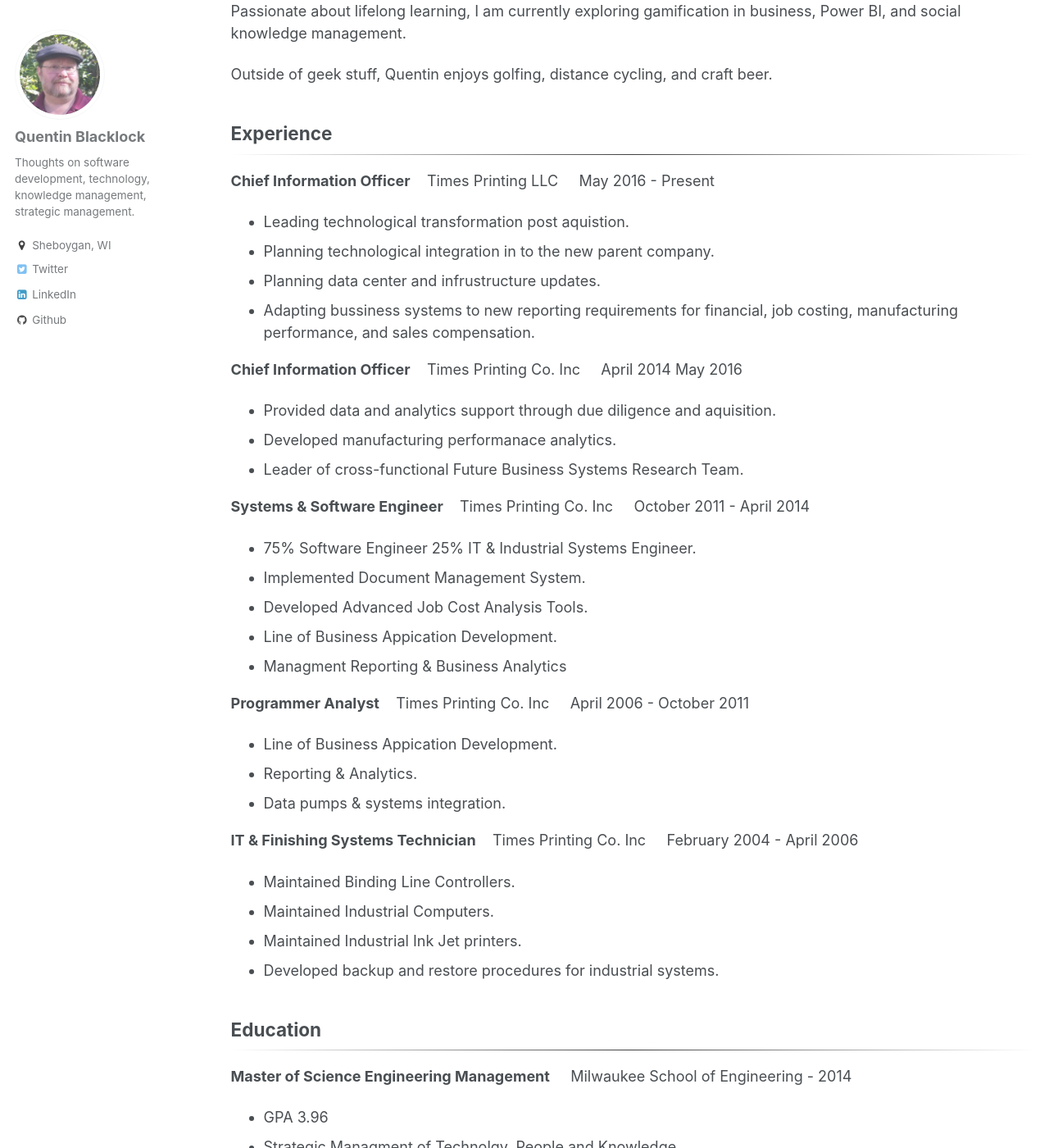
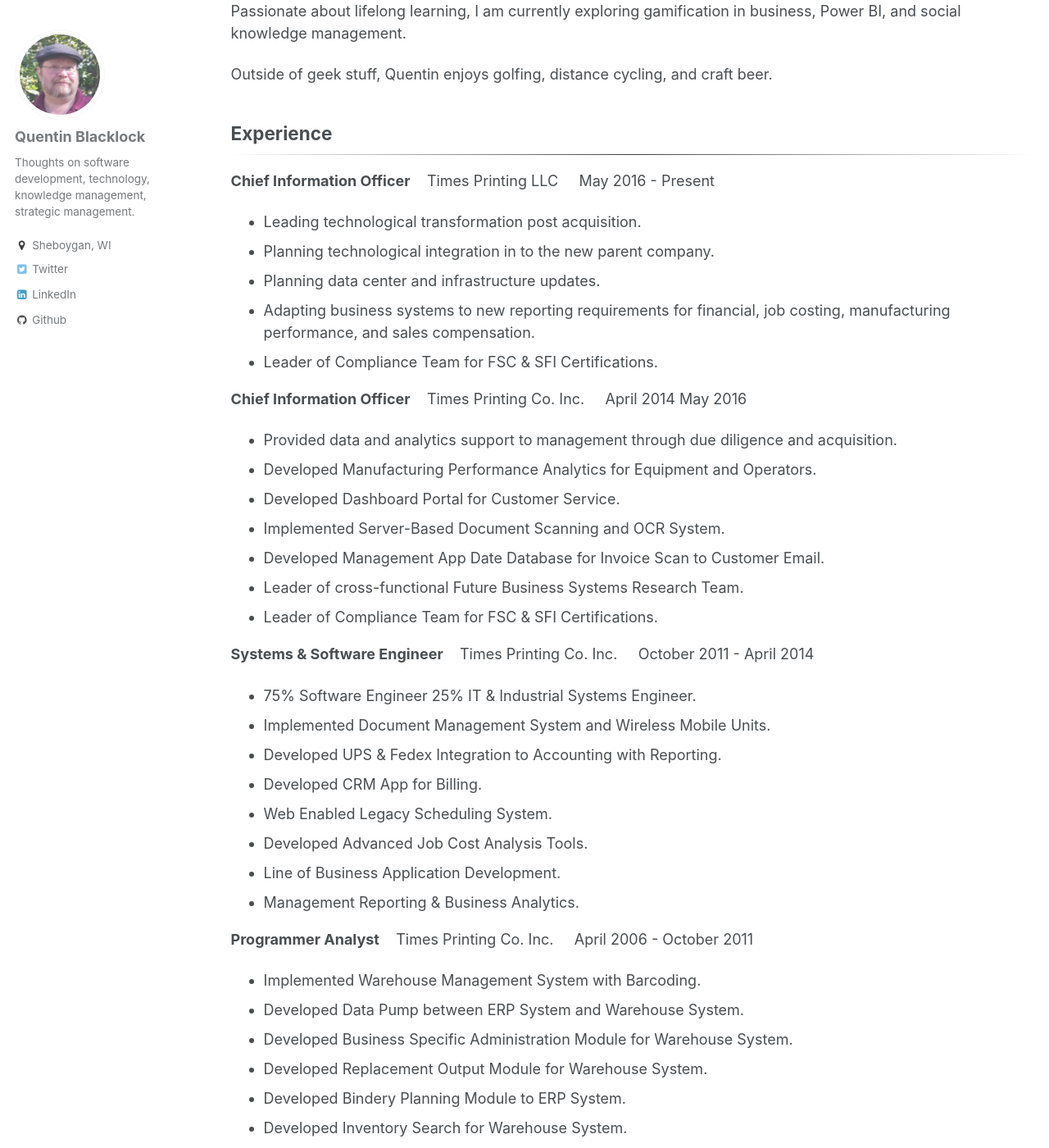
Before and after one commit to quentin-blacklock/quentin-blacklock.github.io, a Jekyll site: the page built from _pages/about.md, in a window 1280 px wide and 1400 px high, scrolled down 566 px. Shown: the whole window at 82% size. Built offline with Jekyll 4.4.1, drawn with Linux system fonts in a browser that asks for light colours; some of the changed text lies outside the part shown.

Commit message:
edit about

```diff
--- a/_pages/about.md
+++ b/_pages/about.md
@@ -28,38 +28,51 @@
 
 **Chief Information Officer** &nbsp;&nbsp;&nbsp;Times Printing LLC &nbsp;&nbsp;&nbsp; May 2016 - Present
 
-- Leading technological transformation post aquistion.
+- Leading technological transformation post acquisition.
 - Planning technological integration in to the new parent company.
-- Planning data center and infrustructure updates.
-- Adapting bussiness systems to new reporting requirements for financial, job costing, manufacturing performance, and sales compensation.
+- Planning data center and infrastructure updates.
+- Adapting business systems to new reporting requirements for financial, job costing, manufacturing performance, and sales compensation.
+- Leader of Compliance Team for FSC & SFI Certifications.
 
+**Chief Information Officer** &nbsp;&nbsp;&nbsp;Times Printing Co. Inc. &nbsp;&nbsp;&nbsp; April 2014 May 2016
 
-**Chief Information Officer** &nbsp;&nbsp;&nbsp;Times Printing Co. Inc &nbsp;&nbsp;&nbsp; April 2014 May 2016
+- Provided data and analytics support to management through due diligence and acquisition.
+- Developed Manufacturing Performance Analytics for Equipment and Operators.
+- Developed Dashboard Portal for Customer Service.
+- Implemented Server-Based Document Scanning and OCR System.
+- Developed Management App Date Database for Invoice Scan to Customer Email.
+- Leader of cross-functional Future Business Systems Research Team.
+- Leader of Compliance Team for FSC & SFI Certifications.
 
-- Provided data and analytics support through due diligence and aquisition.
-- Developed manufacturing performanace analytics.
-- Leader of cross-functional Future Business Systems Research Team.
-
-**Systems & Software Engineer** &nbsp;&nbsp;&nbsp;Times Printing Co. Inc &nbsp;&nbsp;&nbsp; October 2011 - April 2014
+**Systems & Software Engineer** &nbsp;&nbsp;&nbsp;Times Printing Co. Inc. &nbsp;&nbsp;&nbsp; October 2011 - April 2014
 
 - 75% Software Engineer 25% IT & Industrial Systems Engineer.
-- Implemented Document Management System.
+- Implemented Document Management System and Wireless Mobile Units.
+- Developed UPS & Fedex Integration to Accounting with Reporting.
+- Developed CRM App for Billing.
+- Web Enabled Legacy Scheduling System.
 - Developed Advanced Job Cost Analysis Tools.
-- Line of Business Appication Development.
-- Managment Reporting & Business Analytics
+- Line of Business Application Development.
+- Management Reporting & Business Analytics.
 
-**Programmer Analyst** &nbsp;&nbsp;&nbsp;Times Printing Co. Inc &nbsp;&nbsp;&nbsp; April 2006 - October 2011
+**Programmer Analyst** &nbsp;&nbsp;&nbsp;Times Printing Co. Inc. &nbsp;&nbsp;&nbsp; April 2006 - October 2011
 
-- Line of Business Appication Development.
+- Implemented Warehouse Management System with Barcoding.
+- Developed Data Pump between ERP System and Warehouse System.
+- Developed Business Specific Administration Module for Warehouse System.
+- Developed Replacement Output Module for Warehouse System.
+- Developed Bindery Planning Module to ERP System.
+- Developed Inventory Search for Warehouse System.
+- Line of Business Application Development.
 - Reporting & Analytics.
 - Data pumps & systems integration.
 
-**IT & Finishing Systems Technician** &nbsp;&nbsp;&nbsp;Times Printing Co. Inc &nbsp;&nbsp;&nbsp; February 2004 - April 2006
+**IT & Finishing Systems Technician** &nbsp;&nbsp;&nbsp;Times Printing Co. Inc. &nbsp;&nbsp;&nbsp; February 2004 - April 2006
 
 - Maintained Binding Line Controllers.
 - Maintained Industrial Computers.
 - Maintained Industrial Ink Jet printers.
-- Developed backup and restore procedures for industrial systems.
+- Developed backup and restore application for industrial systems.
 
 ## Education
 ____
@@ -68,13 +81,13 @@
 **Master of Science Engineering Management** &nbsp;&nbsp;&nbsp; Milwaukee School of Engineering - 2014
 
 - GPA 3.96
-- Strategic Managment of Technolgy, People and Knowledge.
-- Thesis topic: Key Factors for Social Knowledge Management Initiatives
+- Strategic Management of Technol0gy, People and Knowledge.
+- Thesis topic: Key Factors for Social Knowledge Management Initiatives.
 
-**Masters Certificate Knowlege Management** &nbsp;&nbsp;&nbsp; Milwaukee School of Engineering - 2013
+**Masters Certificate Knowledge Management** &nbsp;&nbsp;&nbsp; Milwaukee School of Engineering - 2013
 
 - GPA 4.0
-- Knowledge management is the process of capturing, developing, sharing, and effectively using organizational knowledge.
+- Knowledge Management is the process of capturing, developing, sharing, and effectively using organizational knowledge.
 
 **Bachelor of Science Management Information Systems** &nbsp;&nbsp;&nbsp; Milwaukee School of Engineering - 2011
 
@@ -82,10 +95,11 @@
 - Application Development Focus.
 - Project: Warehouse Management Bar-coding. Sold to company, in production.
 - Project: Business Intelligence Dashboards.
+- Project: Projct Management for Charity Fundraiser.
 - Coursework: JAVA, Databases, Project Management, Business Intelligence.
 
 
-**Assoicate Degree Electrical Power Engineering** Lakeshore Technical College - 1986
+**Associate Degree Electrical Power Engineering** Lakeshore Technical College - 1986
 
 - GPA 3.96
 - DC and AC Electricity.
```
